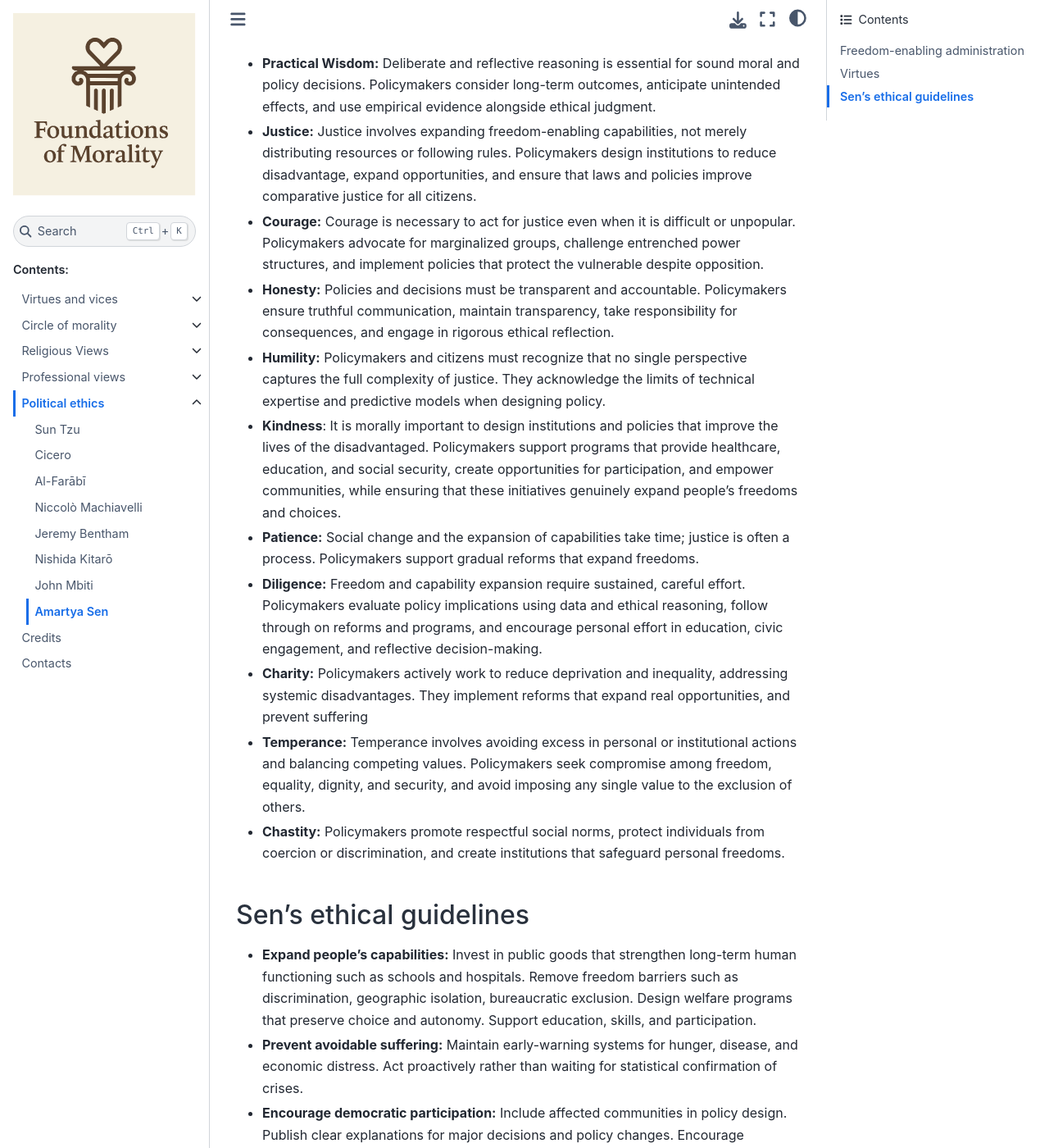
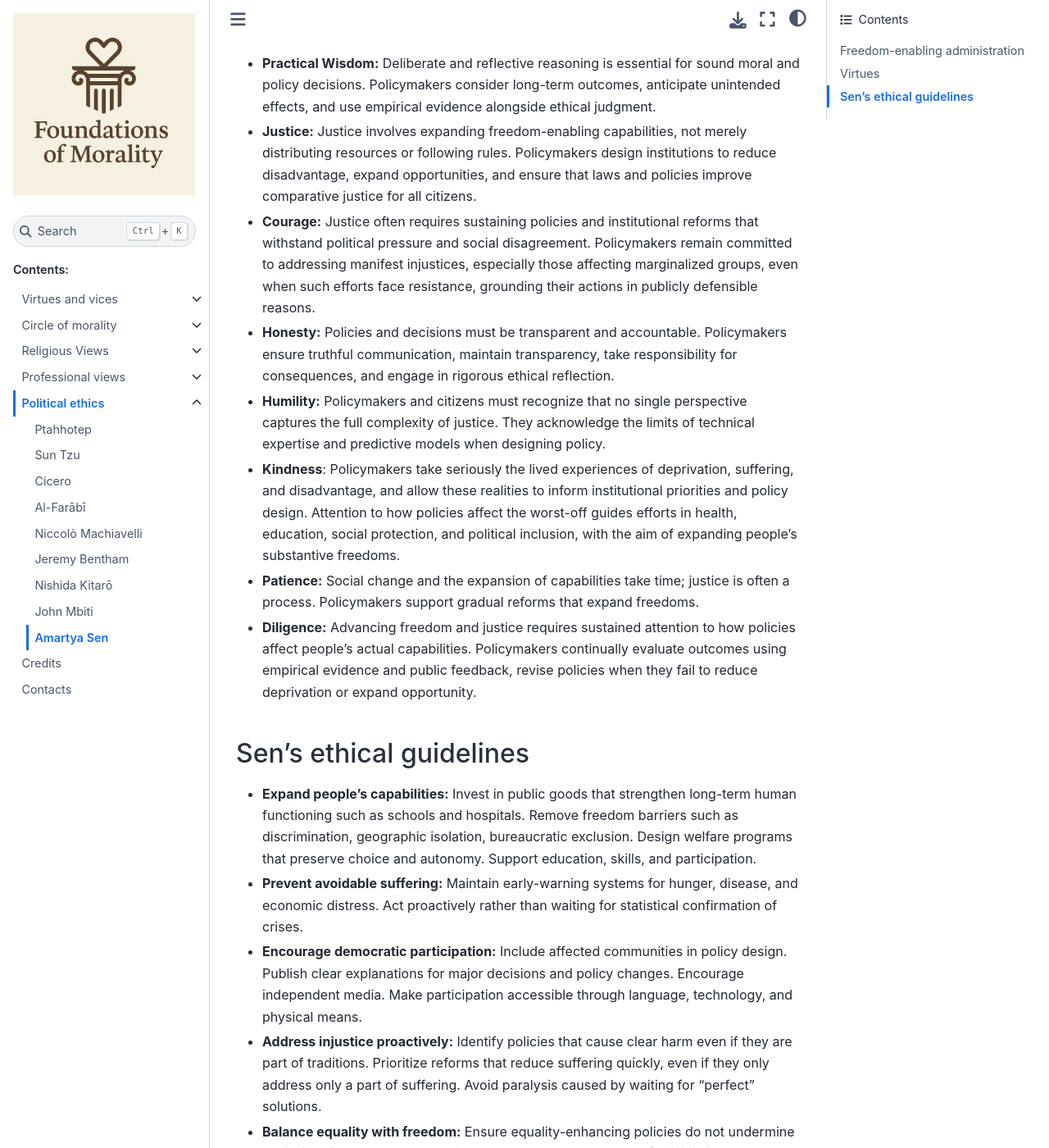
Before and after one commit to suthanthien/fom, a Sphinx documentation site: the page built from source/sen.rst, in a window 1280 px wide and 1400 px high, scrolled down 3026 px. Shown: the whole window at 82% size. Built offline with Sphinx 7.4.7 and the Sphinx Book theme 1.1.4, drawn with Linux system fonts in a browser that asks for light colours.

Commit message:
Twenty-second commit
- Add account of Ptahhotep's political ethics
- Fix interpretative list of virtues associated with Sen's political ethics
- Fix interpretative list of virtues associated with Mbiti's political ethics

```diff
--- a/source/political_ethics.rst
+++ b/source/political_ethics.rst
@@ -6,6 +6,7 @@
    :maxdepth: 1
    :caption: Contents:
 
+   ptahhotep.rst
    sun_tzu.rst
    cicero.rst
    al_farabi.rst
--- a/source/sen.rst
+++ b/source/sen.rst
@@ -159,10 +159,12 @@ capabilities, would support effective and ethical public administration:
    opportunities, and ensure that laws and policies improve comparative
    justice for all citizens.
 
--  **Courage:** Courage is necessary to act for justice even when it is
-   difficult or unpopular. Policymakers advocate for marginalized
-   groups, challenge entrenched power structures, and implement policies
-   that protect the vulnerable despite opposition.
+-  **Courage:** Justice often requires sustaining policies and
+   institutional reforms that withstand political pressure and social
+   disagreement. Policymakers remain committed to addressing manifest
+   injustices, especially those affecting marginalized groups, even when
+   such efforts face resistance, grounding their actions in publicly
+   defensible reasons.
 
 -  **Honesty:** Policies and decisions must be transparent and
    accountable. Policymakers ensure truthful communication, maintain
@@ -174,35 +176,22 @@ capabilities, would support effective and ethical public administration:
    the limits of technical expertise and predictive models when
    designing policy.
 
--  **Kindness**: It is morally important to design institutions and
-   policies that improve the lives of the disadvantaged. Policymakers
-   support programs that provide healthcare, education, and social
-   security, create opportunities for participation, and empower
-   communities, while ensuring that these initiatives genuinely expand
-   people’s freedoms and choices.
+-  **Kindness**: Policymakers take seriously the lived experiences of
+   deprivation, suffering, and disadvantage, and allow these realities
+   to inform institutional priorities and policy design. Attention to
+   how policies affect the worst-off guides efforts in health,
+   education, social protection, and political inclusion, with the aim
+   of expanding people’s substantive freedoms.
 
 -  **Patience:** Social change and the expansion of capabilities take
    time; justice is often a process. Policymakers support gradual
    reforms that expand freedoms.
 
--  **Diligence:** Freedom and capability expansion require sustained,
-   careful effort. Policymakers evaluate policy implications using data
-   and ethical reasoning, follow through on reforms and programs, and
-   encourage personal effort in education, civic engagement, and
-   reflective decision-making.
-
--  **Charity:** Policymakers actively work to reduce deprivation and
-   inequality, addressing systemic disadvantages. They implement reforms
-   that expand real opportunities, and prevent suffering
-
--  **Temperance:** Temperance involves avoiding excess in personal or
-   institutional actions and balancing competing values. Policymakers
-   seek compromise among freedom, equality, dignity, and security, and
-   avoid imposing any single value to the exclusion of others.
-
--  **Chastity:** Policymakers promote respectful social norms, protect
-   individuals from coercion or discrimination, and create institutions
-   that safeguard personal freedoms.
+-  **Diligence:** Advancing freedom and justice requires sustained
+   attention to how policies affect people’s actual capabilities.
+   Policymakers continually evaluate outcomes using empirical evidence
+   and public feedback, revise policies when they fail to reduce
+   deprivation or expand opportunity.
 
 **************************
  Sen's ethical guidelines
```
Also changed, not shown: source/mbiti.rst (+7 -14 lines), source/ptahhotep.rst (added, +125 -0 lines).
